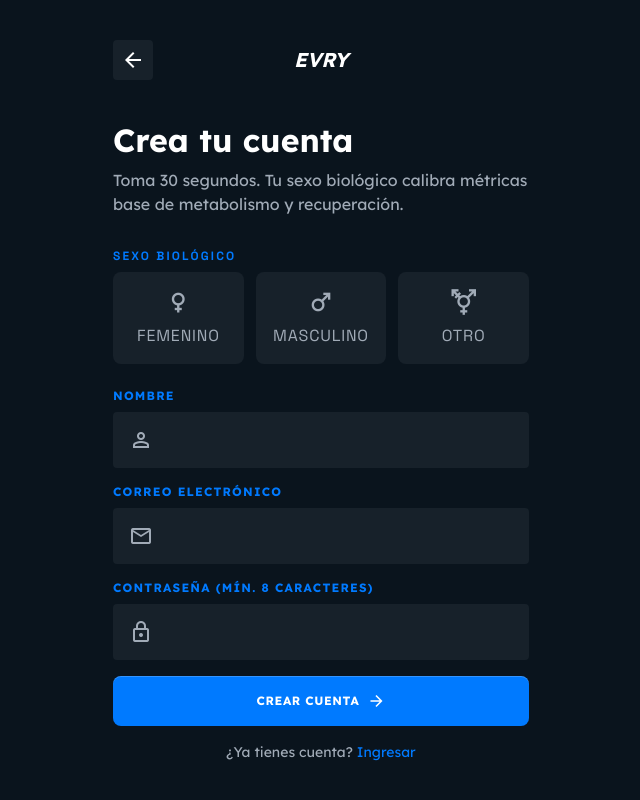
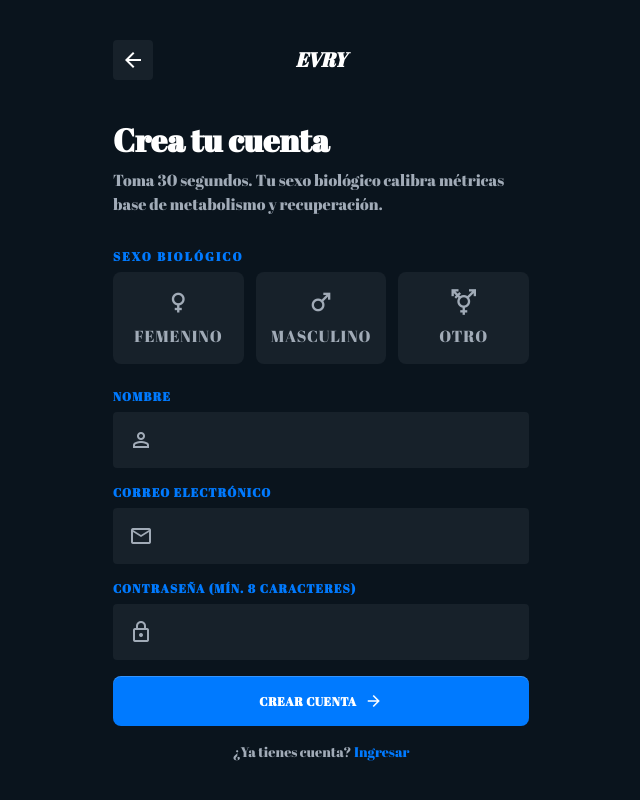
Before and after one commit to GabrielCano22/EVRY, a Next.js app: page /register in a window 1280 px wide. Shown: the top 800 px of the page, without its empty margins (319-959 px from the left). Built offline with nearby package versions, Linux system fonts and the light colour scheme; no server answers.

Commit message:
feat: apply Abril Fatface and harden auth flow

```diff
--- a/app/(auth)/login/page.tsx
+++ b/app/(auth)/login/page.tsx
@@ -16,7 +16,7 @@ export default function PaginaIngreso() {
   async function manejarEnvio(evento: React.FormEvent) {
     evento.preventDefault();
     try {
-      await ingresar(email, password);
+      await ingresar(email.trim(), password);
       router.push('/dashboard');
     } catch {}
   }
--- a/app/(auth)/register/page.tsx
+++ b/app/(auth)/register/page.tsx
@@ -35,9 +35,9 @@ export default function PaginaRegistro() {
     }
     try {
       await registrar({
-        email: datos.email,
+        email: datos.email.trim(),
         password: datos.password,
-        name: datos.nombre,
+        name: datos.nombre.trim(),
         biologicalSex: datos.sexoBiologico,
         trackCycle: datos.seguirCiclo,
       });
--- a/app/globals.css
+++ b/app/globals.css
@@ -1,4 +1,3 @@
-@import url('https://fonts.googleapis.com/css2?family=Lexend:wght@400;600;700;800&family=Space+Grotesk:wght@400;500;600;700&display=swap');
 @import url('https://fonts.googleapis.com/css2?family=Material+Symbols+Outlined:opsz,wght,FILL,GRAD@20..48,100..700,0..1,-50..200&display=swap');
 
 @tailwind base;
@@ -12,8 +11,14 @@
 html, body {
   background: #0a141d;
   color: #d9e3f0;
-  font-family: 'Lexend', system-ui, sans-serif;
+  font-family: var(--font-abril-fatface), 'Abril Fatface', serif;
   -webkit-font-smoothing: antialiased;
+}
+
+.abril-fatface-regular {
+  font-family: var(--font-abril-fatface), 'Abril Fatface', serif;
+  font-weight: 400;
+  font-style: normal;
 }
 
 .material-symbols-outlined {
--- a/app/layout.tsx
+++ b/app/layout.tsx
@@ -1,5 +1,14 @@
 import type { Metadata, Viewport } from 'next';
+import { Abril_Fatface } from 'next/font/google';
 import './globals.css';
+
+const abrilFatface = Abril_Fatface({
+  weight: '400',
+  style: 'normal',
+  subsets: ['latin'],
+  display: 'swap',
+  variable: '--font-abril-fatface',
+});
 
 export const metadata: Metadata = {
   title: 'EVRY — Elite Performance',
@@ -16,7 +25,11 @@ export const viewport: Viewport = {
 export default function RootLayout({ children }: { children: React.ReactNode }) {
   return (
     <html lang="es" className="dark">
-      <body className="bg-background text-on-background font-lexend antialiased">{children}</body>
+      <body
+        className={`${abrilFatface.variable} abril-fatface-regular bg-background text-on-background font-abril antialiased`}
+      >
+        {children}
+      </body>
     </html>
   );
 }
--- a/app/page.tsx
+++ b/app/page.tsx
@@ -55,13 +55,6 @@ export default function Inicio() {
         </div>
 
         <div className="relative z-10 text-center px-container-padding max-w-3xl mx-auto">
-          <div className="inline-flex items-center gap-sm px-md py-sm rounded-full bg-secondary/15 border border-secondary/30 backdrop-blur-md mb-lg">
-            <Icon name="bolt" fill className="text-secondary" size={16} />
-            <span className="font-grotesk text-label-caps tracking-[0.18em] uppercase text-secondary">
-              Protocolo de alto rendimiento
-            </span>
-          </div>
-
           <h1 className="font-lexend font-extrabold text-5xl md:text-display-xl text-white tracking-tight mb-md leading-[0.95]">
             EVOLUCIONA TU{' '}
             <span className="italic font-extrabold text-primary">FUERZA</span>
--- a/lib/auth-store.ts
+++ b/lib/auth-store.ts
@@ -39,9 +39,10 @@ export const useAutenticacion = create<EstadoAutenticacion>((set) => ({
   async ingresar(email, password) {
     set({ cargando: true, error: null });
     try {
+      const emailNormalizado = email.trim().toLowerCase();
       const respuesta = await api<{ accessToken: string }>('/auth/login', {
         method: 'POST',
-        json: { email, password },
+        json: { email: emailNormalizado, password },
         auth: false,
       });
       setAccessToken(respuesta.accessToken);
@@ -55,9 +56,14 @@ export const useAutenticacion = create<EstadoAutenticacion>((set) => ({
   async registrar(datos) {
     set({ cargando: true, error: null });
     try {
+      const datosNormalizados = {
+        ...datos,
+        email: datos.email.trim().toLowerCase(),
+        name: datos.name.trim(),
+      };
       const respuesta = await api<{ accessToken: string }>('/auth/register', {
         method: 'POST',
-        json: datos,
+        json: datosNormalizados,
         auth: false,
       });
       setAccessToken(respuesta.accessToken);
--- a/tailwind.config.ts
+++ b/tailwind.config.ts
@@ -71,9 +71,12 @@ const config: Config = {
         warn: '#FF9F0A',
       },
       fontFamily: {
-        lexend: ['Lexend', 'system-ui', 'sans-serif'],
-        grotesk: ['"Space Grotesk"', 'system-ui', 'monospace'],
-        sans: ['Lexend', 'system-ui', 'sans-serif'],
+        abril: ['var(--font-abril-fatface)', 'Abril Fatface', 'serif'],
+        // Legacy aliases keep existing component classes consistent with the
+        // single project-wide typeface.
+        lexend: ['var(--font-abril-fatface)', 'Abril Fatface', 'serif'],
+        grotesk: ['var(--font-abril-fatface)', 'Abril Fatface', 'serif'],
+        sans: ['var(--font-abril-fatface)', 'Abril Fatface', 'serif'],
       },
       fontSize: {
         'display-xl': ['72px', { lineHeight: '76px', letterSpacing: '-0.03em', fontWeight: '800' }],
```
